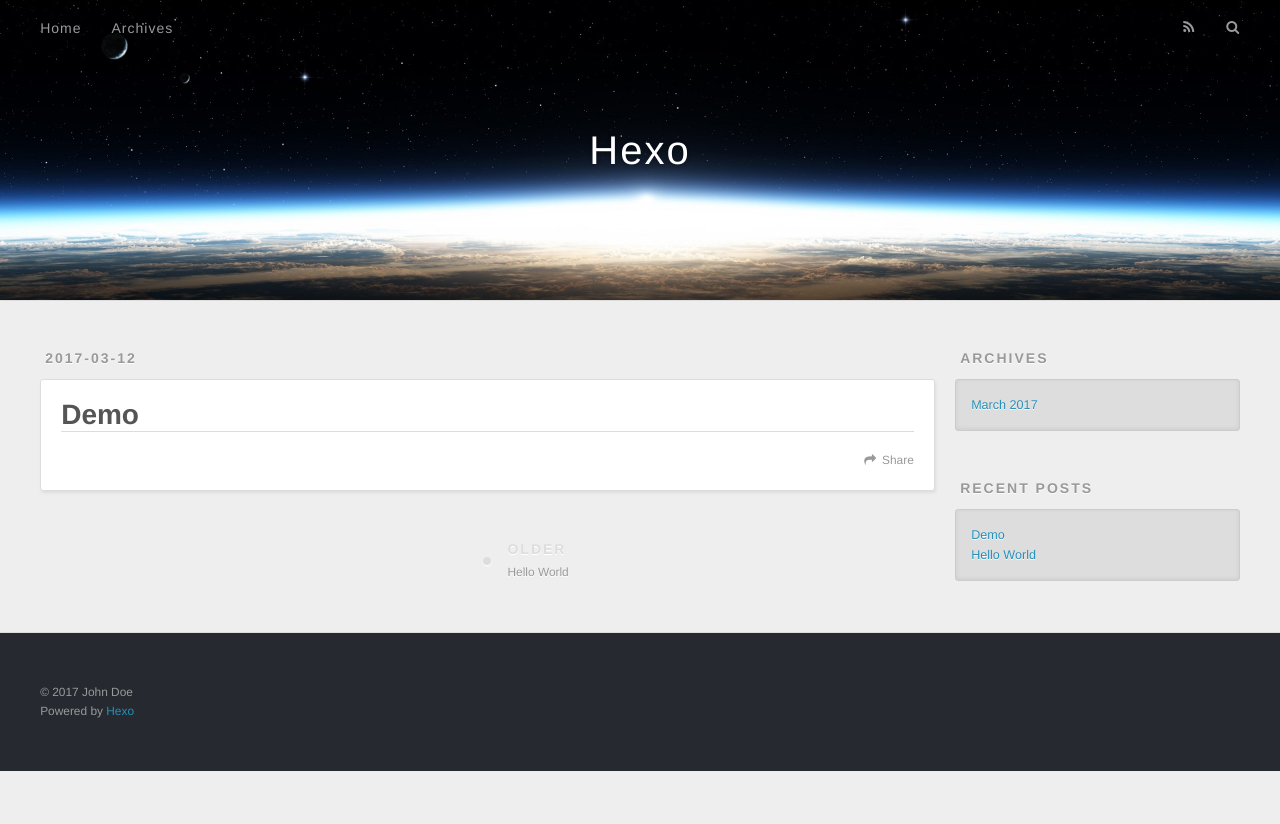
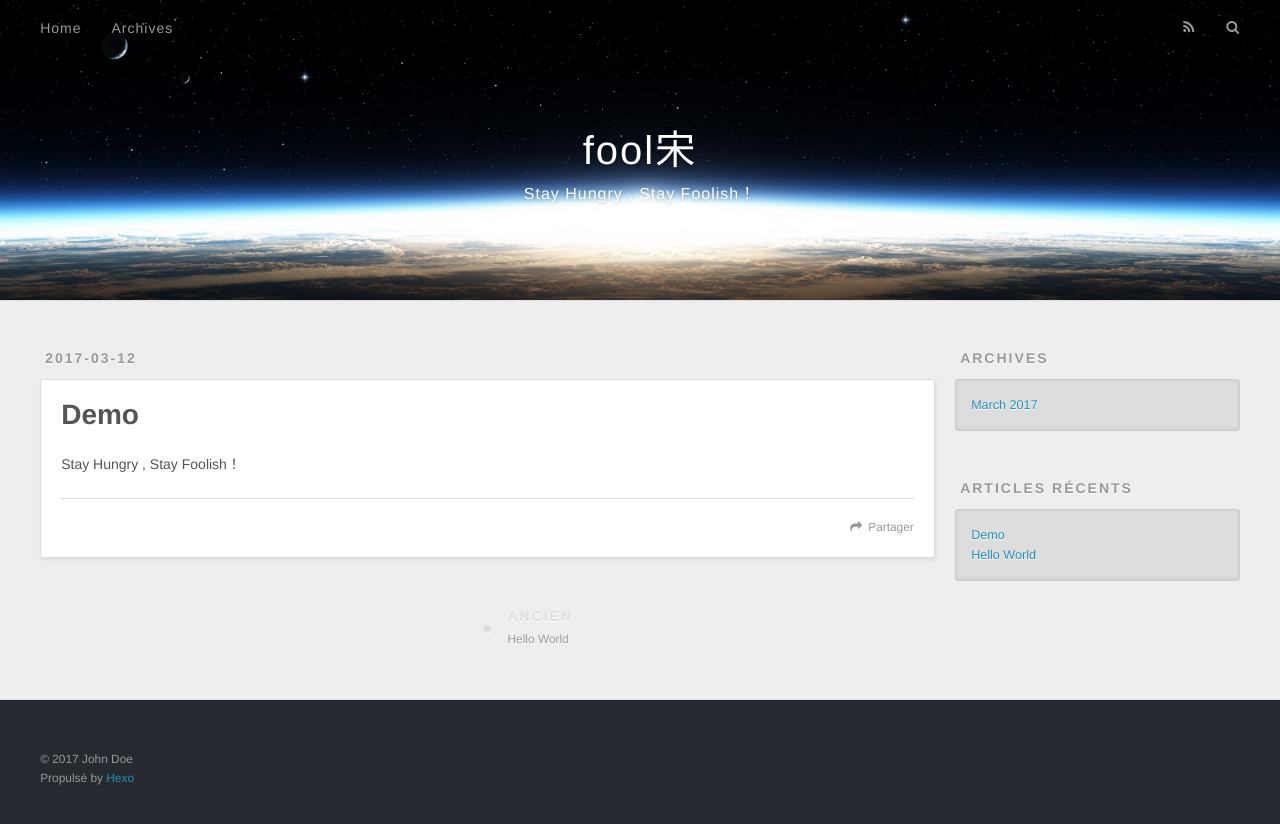
Before and after one commit to foolsong/foolsong.github.io, a plain HTML site: page 2017/03/12/Demo/index.html in a window 1280 px wide. Before the commit the page ends 800 px from the top, so only its background shows below. Drawn offline with nearby package versions, Linux system fonts and the light colour scheme.

Commit message:
Site updated: 2017-03-12 17:55:09

```diff
--- a/2017/03/12/Demo/index.html
+++ b/2017/03/12/Demo/index.html
@@ -3,17 +3,20 @@
 <head>
   <meta charset="utf-8">
 
-  <title>Demo | Hexo</title>
+  <title>Demo | fool宋</title>
   <meta name="viewport" content="width=device-width, initial-scale=1, maximum-scale=1">
-  <meta property="og:type" content="article">
+  <meta name="description" content="Stay Hungry , Stay Foolish！">
+<meta property="og:type" content="article">
 <meta property="og:title" content="Demo">
 <meta property="og:url" content="http://yoursite.com/2017/03/12/Demo/index.html">
-<meta property="og:site_name" content="Hexo">
-<meta property="og:updated_time" content="2017-03-12T09:21:55.000Z">
+<meta property="og:site_name" content="fool宋">
+<meta property="og:description" content="Stay Hungry , Stay Foolish！">
+<meta property="og:updated_time" content="2017-03-12T09:54:37.000Z">
 <meta name="twitter:card" content="summary">
 <meta name="twitter:title" content="Demo">
+<meta name="twitter:description" content="Stay Hungry , Stay Foolish！">
 
-    <link rel="alternate" href="/atom.xml" title="Hexo" type="application/atom+xml">
+    <link rel="alternate" href="/atom.xml" title="fool宋" type="application/atom+xml">
 
 
     <link rel="icon" href="/favicon.png">
@@ -34,8 +37,12 @@
   <div id="header-outer" class="outer">
     <div id="header-title" class="inner">
       <h1 id="logo-wrap">
-        <a href="/" id="logo">Hexo</a>
+        <a href="/" id="logo">fool宋</a>
       </h1>
+
+        <h2 id="subtitle-wrap">
+          <a href="/" id="subtitle">Stay Hungry , Stay Foolish！</a>
+        </h2>
 
     </div>
     <div id="header-inner" class="inner">
@@ -49,9 +56,9 @@
       </nav>
       <nav id="sub-nav">
 
-          <a id="nav-rss-link" class="nav-icon" href="/atom.xml" title="RSS Feed"></a>
+          <a id="nav-rss-link" class="nav-icon" href="/atom.xml" title="Flux RSS"></a>
 
-        <a id="nav-search-btn" class="nav-icon" title="Search"></a>
+        <a id="nav-search-btn" class="nav-icon" title="Rechercher"></a>
       </nav>
       <div id="search-form-wrap">
         <form action="//google.com/search" method="get" accept-charset="UTF-8" class="search-form"><input type="search" name="q" results="0" class="search-form-input" placeholder="Search"><button type="submit" class="search-form-submit">&#xF002;</button><input type="hidden" name="sitesearch" value="http://yoursite.com"></form>
@@ -82,11 +89,12 @@
 
     <div class="article-entry" itemprop="articleBody">
 
+        <p>Stay Hungry , Stay Foolish！</p>
 
 
     </div>
     <footer class="article-footer">
-      <a data-url="http://yoursite.com/2017/03/12/Demo/" data-id="cj06h1pcr00008axvwm29d2mz" class="article-share-link">Share</a>
+      <a data-url="http://yoursite.com/2017/03/12/Demo/" data-id="cj06i7kqj0000bqxvlxgj5xme" class="article-share-link">Partager</a>
 
 
     </footer>
@@ -97,7 +105,7 @@
 
 
     <a href="/2017/03/12/hello-world/" id="article-nav-older" class="article-nav-link-wrap">
-      <strong class="article-nav-caption">Older</strong>
+      <strong class="article-nav-caption">Ancien</strong>
       <div class="article-nav-title">Hello World</div>
     </a>
 
@@ -130,7 +138,7 @@
 
 
   <div class="widget-wrap">
-    <h3 class="widget-title">Recent Posts</h3>
+    <h3 class="widget-title">Articles récents</h3>
     <div class="widget">
       <ul>
 
@@ -155,7 +163,7 @@
   <div class="outer">
     <div id="footer-info" class="inner">
       &copy; 2017 John Doe<br>
-      Powered by <a href="http://hexo.io/" target="_blank">Hexo</a>
+      Propulsé by <a href="http://hexo.io/" target="_blank">Hexo</a>
     </div>
   </div>
 </footer>
--- a/2017/03/12/hello-world/index.html
+++ b/2017/03/12/hello-world/index.html
@@ -3,14 +3,14 @@
 <head>
   <meta charset="utf-8">
 
-  <title>Hello World | Hexo</title>
+  <title>Hello World | fool宋</title>
   <meta name="viewport" content="width=device-width, initial-scale=1, maximum-scale=1">
   <meta name="description" content="Welcome to Hexo! This is your very first post. Check documentation for more info. If you get any problems when using Hexo, you can find the answer in troubleshooting or you can ask me on GitHub.
 Quick">
 <meta property="og:type" content="article">
 <meta property="og:title" content="Hello World">
 <meta property="og:url" content="http://yoursite.com/2017/03/12/hello-world/index.html">
-<meta property="og:site_name" content="Hexo">
+<meta property="og:site_name" content="fool宋">
 <meta property="og:description" content="Welcome to Hexo! This is your very first post. Check documentation for more info. If you get any problems when using Hexo, you can find the answer in troubleshooting or you can ask me on GitHub.
 Quick">
 <meta property="og:updated_time" content="2017-03-12T08:43:18.000Z">
@@ -19,7 +19,7 @@ Quick">
 <meta name="twitter:description" content="Welcome to Hexo! This is your very first post. Check documentation for more info. If you get any problems when using Hexo, you can find the answer in troubleshooting or you can ask me on GitHub.
 Quick">
 
-    <link rel="alternate" href="/atom.xml" title="Hexo" type="application/atom+xml">
+    <link rel="alternate" href="/atom.xml" title="fool宋" type="application/atom+xml">
 
 
     <link rel="icon" href="/favicon.png">
@@ -40,8 +40,12 @@ Quick">
   <div id="header-outer" class="outer">
     <div id="header-title" class="inner">
       <h1 id="logo-wrap">
-        <a href="/" id="logo">Hexo</a>
+        <a href="/" id="logo">fool宋</a>
       </h1>
+
+        <h2 id="subtitle-wrap">
+          <a href="/" id="subtitle">Stay Hungry , Stay Foolish！</a>
+        </h2>
 
     </div>
     <div id="header-inner" class="inner">
@@ -55,9 +59,9 @@ Quick">
       </nav>
       <nav id="sub-nav">
 
-          <a id="nav-rss-link" class="nav-icon" href="/atom.xml" title="RSS Feed"></a>
+          <a id="nav-rss-link" class="nav-icon" href="/atom.xml" title="Flux RSS"></a>
 
-        <a id="nav-search-btn" class="nav-icon" title="Search"></a>
+        <a id="nav-search-btn" class="nav-icon" title="Rechercher"></a>
       </nav>
       <div id="search-form-wrap">
         <form action="//google.com/search" method="get" accept-charset="UTF-8" class="search-form"><input type="search" name="q" results="0" class="search-form-input" placeholder="Search"><button type="submit" class="search-form-submit">&#xF002;</button><input type="hidden" name="sitesearch" value="http://yoursite.com"></form>
@@ -101,7 +105,7 @@ Quick">
 
     </div>
     <footer class="article-footer">
-      <a data-url="http://yoursite.com/2017/03/12/hello-world/" data-id="cj06h1pcv00018axvqfff7cmf" class="article-share-link">Share</a>
+      <a data-url="http://yoursite.com/2017/03/12/hello-world/" data-id="cj06i7kqo0001bqxvyxh6ue8i" class="article-share-link">Partager</a>
 
 
     </footer>
@@ -111,7 +115,7 @@ Quick">
 <nav id="article-nav">
 
     <a href="/2017/03/12/Demo/" id="article-nav-newer" class="article-nav-link-wrap">
-      <strong class="article-nav-caption">Newer</strong>
+      <strong class="article-nav-caption">Récent</strong>
       <div class="article-nav-title">
 
           Demo
@@ -149,7 +153,7 @@ Quick">
 
 
   <div class="widget-wrap">
-    <h3 class="widget-title">Recent Posts</h3>
+    <h3 class="widget-title">Articles récents</h3>
     <div class="widget">
       <ul>
 
@@ -174,7 +178,7 @@ Quick">
   <div class="outer">
     <div id="footer-info" class="inner">
       &copy; 2017 John Doe<br>
-      Powered by <a href="http://hexo.io/" target="_blank">Hexo</a>
+      Propulsé by <a href="http://hexo.io/" target="_blank">Hexo</a>
     </div>
   </div>
 </footer>
```
Also changed, not shown: archives/2017/03/index.html (+14 -10 lines), archives/2017/index.html (+14 -10 lines), archives/index.html (+14 -10 lines), index.html (+17 -12 lines).
